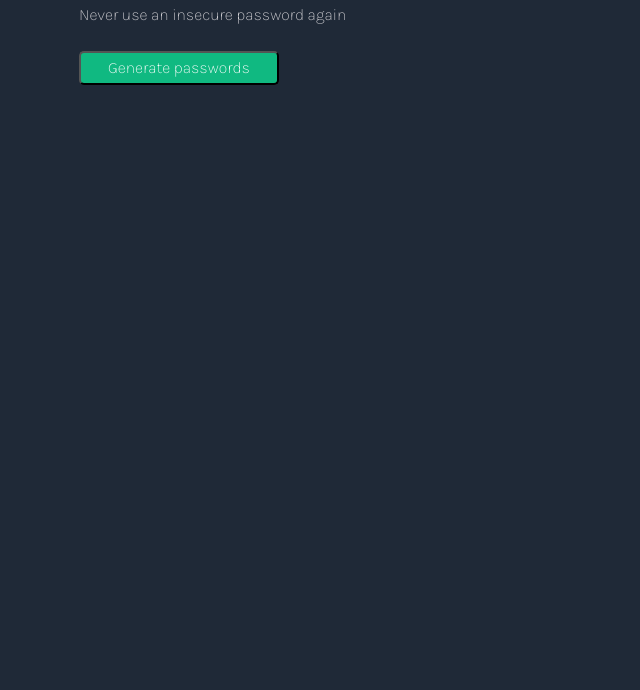
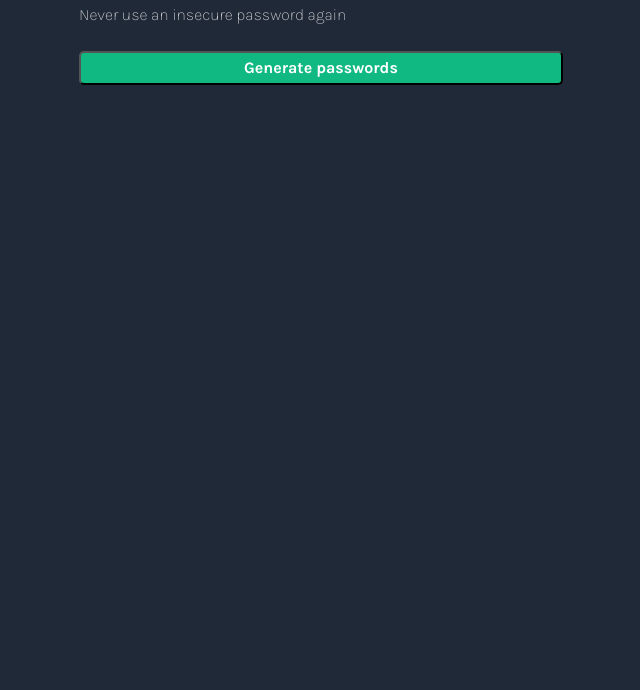
Before and after one commit to BLR19/password-generator, a website: page index.html in a window 1280 px wide. Shown: the part 110-800 px from the top of the page, without its empty margins (183-823 px from the left). Drawn offline with nearby package versions, Linux system fonts and the light colour scheme.

Commit message:
design update

```diff
--- a/index.css
+++ b/index.css
@@ -33,8 +33,9 @@ button {
     color: white;
     border-radius: 5px;
     cursor: pointer;
-    width: 80%;
-    max-width: 200px
+    min-width: 80%;
+    max-width: 200px;
+    font-weight: bold;
 }
 
 p {
```
